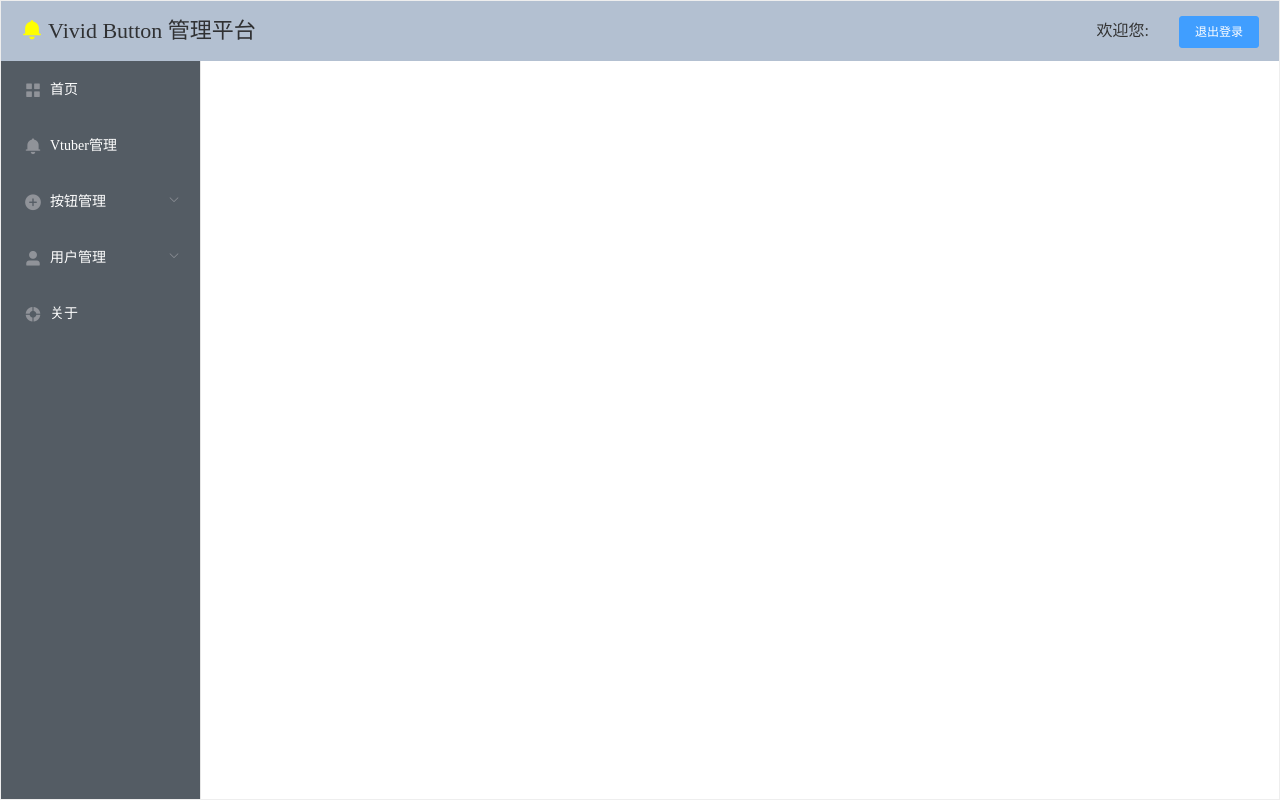
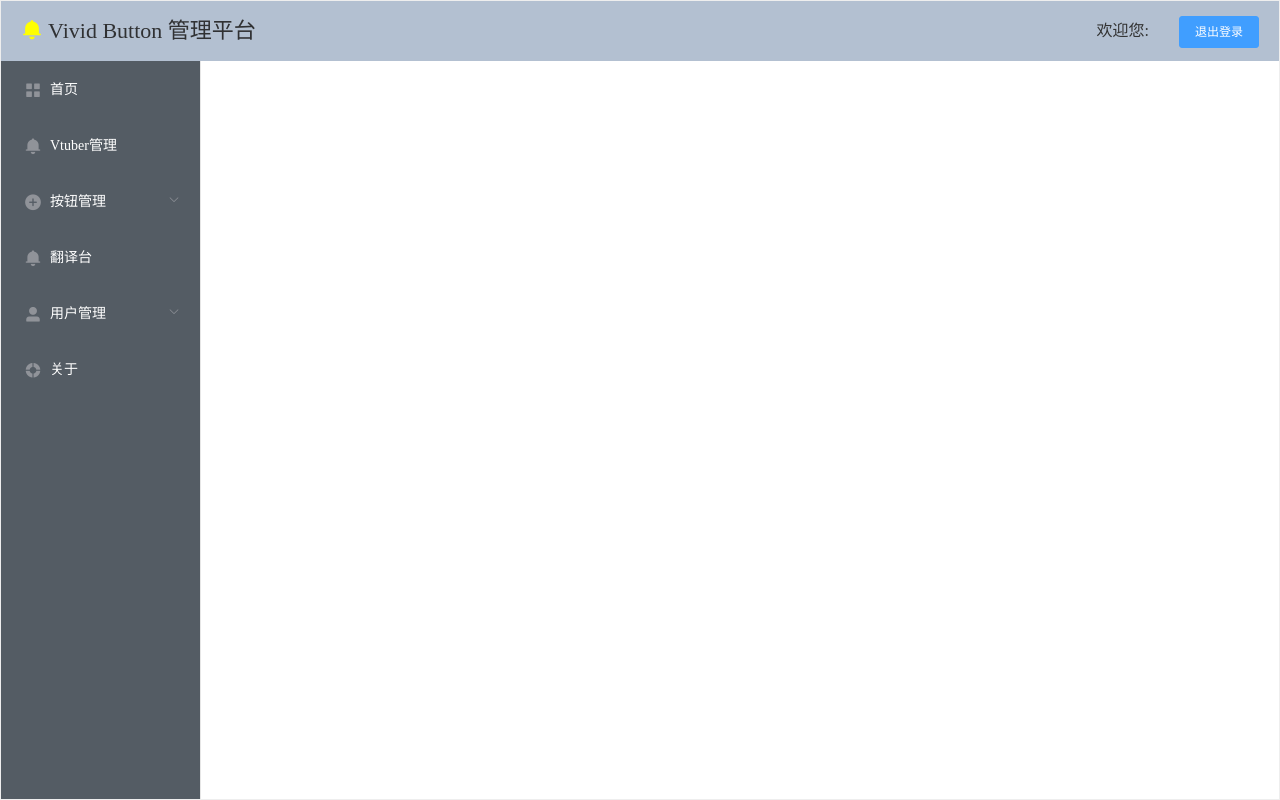
Before and after one commit to ViViDButton/vivid-btn-admin, a Vue app: page /translate in a window 1280 px wide. Built offline with nearby package versions, Linux system fonts and the light colour scheme; no server answers.

Commit message:
翻译转移到新表中

```diff
--- a/src/App.vue
+++ b/src/App.vue
@@ -42,6 +42,10 @@
               <el-menu-item index="/button/voice">声音管理</el-menu-item>
               <el-menu-item index="/button/batch-upload">批量上传</el-menu-item>
             </el-submenu>
+            <el-menu-item index="/translate">
+              <i class="el-icon-message-solid"></i>
+              <span>翻译台</span>
+            </el-menu-item>
             <el-submenu index="/user">
               <template slot="title">
                 <i class="el-icon-user-solid"></i>
--- a/src/router/index.js
+++ b/src/router/index.js
@@ -39,6 +39,11 @@ Vue.use(VueRouter)
     path: '/button/batch-upload',
     name: 'BatchUpload',
     component: () => import('../views/button_manager/upload_manager')
+  },
+  {
+    path: '/translate',
+    name: 'Translate',
+    component: () => import('../views/translate_manager/translate_manager')
   }
 ]
 
--- /dev/null
+++ b/src/views/translate_manager/translate_manager.vue
@@ -0,0 +1,13 @@
+<template>
+
+</template>
+
+<script>
+    export default {
+        name: "translate_manager"
+    }
+</script>
+
+<style scoped>
+
+</style>
```
